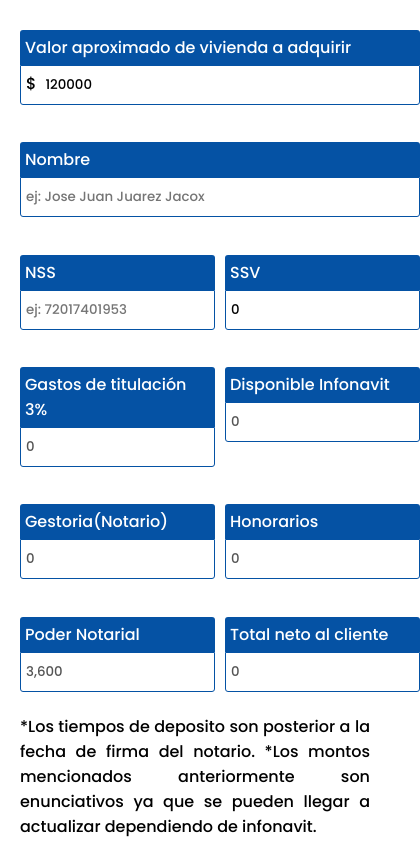
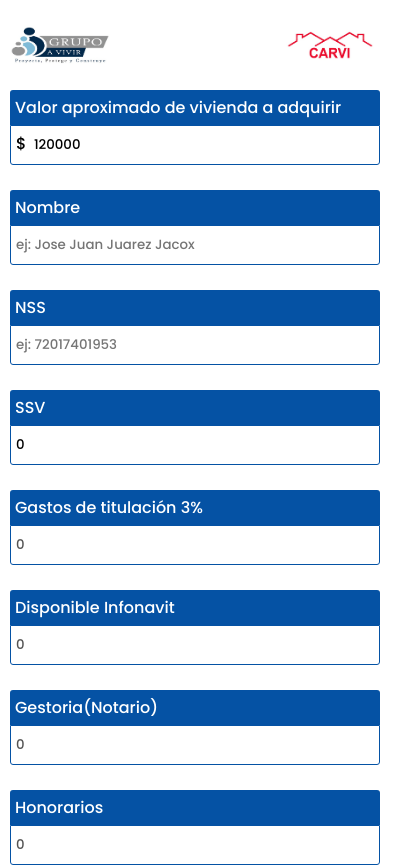
Before and after one commit to VictorTamayoBriones/av-calculator, a React (Vite) app: page / in a window 390 px wide. Shown: the top 867 px of the page, 420 px wide, since content can reach past the window. Before the commit the page ends 844 px from the top, so only its background shows below. Built offline with nearby package versions, Linux system fonts and the light colour scheme.

Commit message:
style: :lipstick: responsive

```diff
--- a/src/components/Main/components/TableCalculator/tableCalculator.style.tsx
+++ b/src/components/Main/components/TableCalculator/tableCalculator.style.tsx
@@ -23,4 +23,20 @@
             }
         }
     }
+
+    @media (max-width: 800px){
+        width: 100%;
+        min-width: 0;
+        height: max-content;
+        div{
+            &:has(div){
+                &:nth-child(1), &:nth-child(2){
+                    width: 100%;
+                }
+                &:not(&:nth-child(1)):not(&:nth-child(2)){
+                    width: 100%;
+                }
+            }
+        }
+    }
 `;
--- a/src/components/Main/main.style.tsx
+++ b/src/components/Main/main.style.tsx
@@ -5,4 +5,9 @@
     display: flex;
     justify-content: space-between;
     gap: 20px;
+
+    @media (max-width: 800px){
+        overflow: scroll;
+        flex-direction: column;
+    }
 `;
--- a/src/index.css
+++ b/src/index.css
@@ -10,7 +10,6 @@
 body{
   width: 100vw;
   height: 100vh;
-  overflow: hidden;
 }
 
 .app{
@@ -24,3 +23,11 @@
 .app :nth-child(2){
   justify-self: end;
 }
+
+@media screen and (max-width: 768px){
+  .app{
+    padding: 20px 10px;
+    height: max-content;
+  }
+
+}
```
